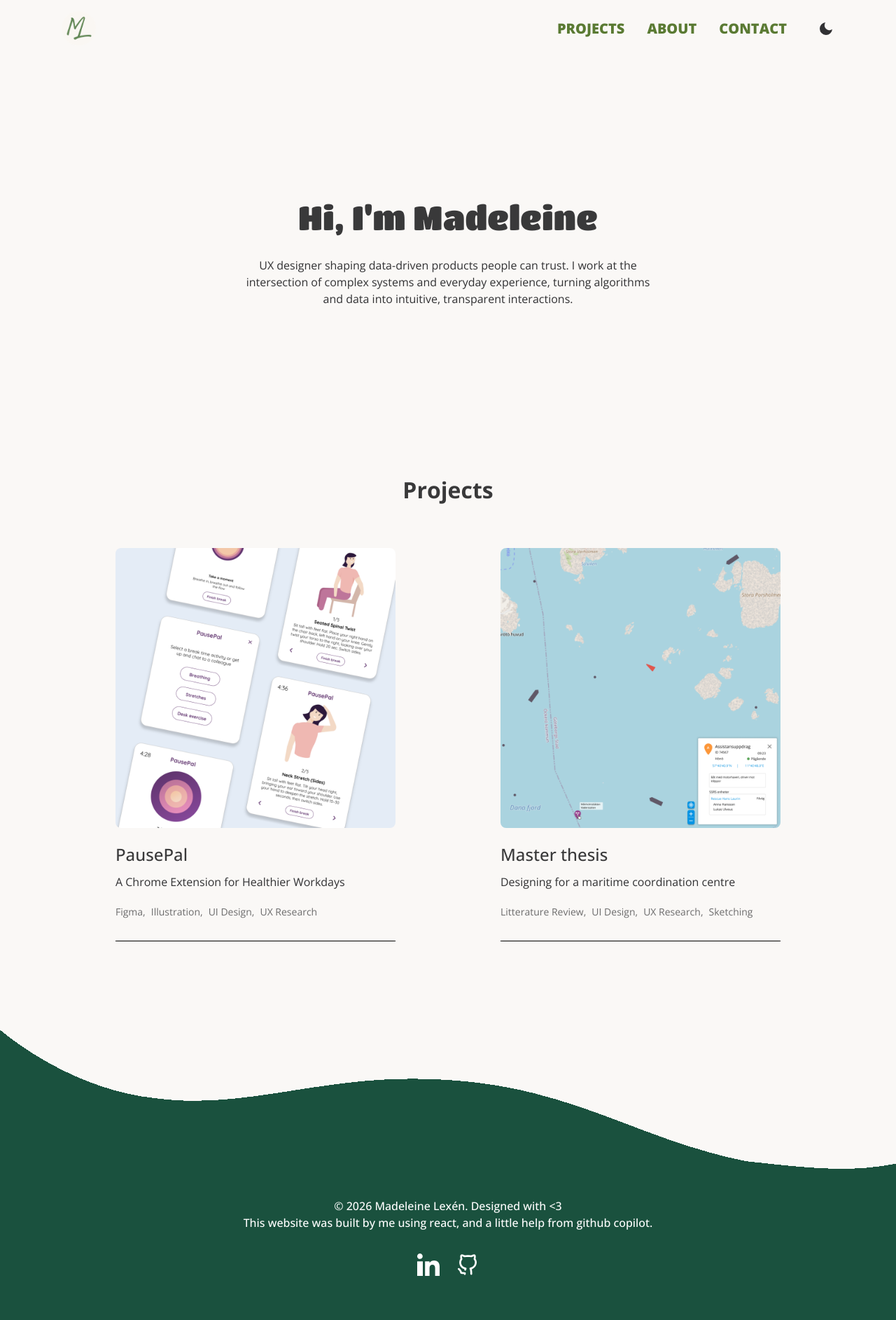
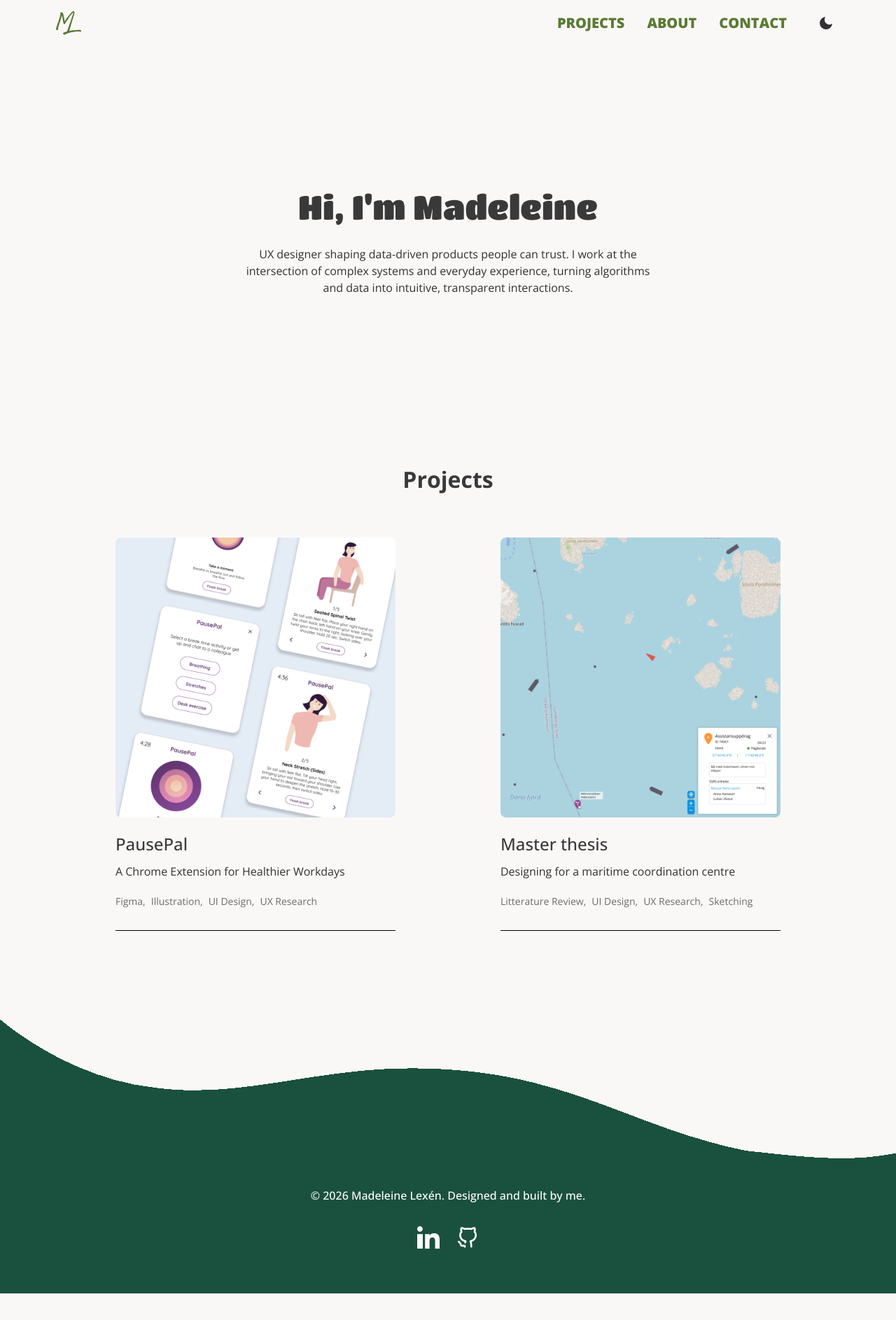
Before and after one commit to MadeleineLexen/madeleinelexen.github.io, a React (Vite) app: page / in a window 1280 px wide. Shown: the whole page at 70% size. After the commit the page ends 1848 px from the top, so only its background shows below. Built offline with nearby package versions, Linux system fonts and the light colour scheme.

Commit message:
Changed logo to an svg, pdated footer text

```diff
--- a/index.html
+++ b/index.html
@@ -3,7 +3,7 @@
   <head>
     <meta charset="UTF-8" />
     <meta name="viewport" content="width=device-width, initial-scale=1.0" />
-    <link rel="icon" type="image/png" href="/Chatgpt-logo.png" />
+  <link rel="icon" type="image/svg+xml" href="/src/assets/LOGO.svg" />
     <title>Madeleine Lexén</title>
 
     <link rel="preconnect" href="https://fonts.googleapis.com" />
--- a/src/components/Footer2.jsx
+++ b/src/components/Footer2.jsx
@@ -9,16 +9,15 @@ const UxFooter = () => {
   return (
     <footer className="ux-footer">
       <svg className="footer-wave" viewBox="0 0 8031 1519" fill="none" xmlns="http://www.w3.org/2000/svg" preserveAspectRatio="none">
-        <path d="M8031 0H0C0 0 603 532.146 1391 613.592C2182.5 721.021 2852.5 417.223 3792 441.207C5090 464.191 5628.5 962.86 6681 1177.72L6701.22 1179.93C7277.54 1243.08 7623.25 1280.95 8031 1200V0Z" fill="var(--bg-primary)"/>
-        <path d="M0 1519 L8031 1519 L8031 1200 C7623.25 1280.95 7277.54 1243.08 6701.22 1179.93 L6681 1177.72 C5628.5 962.86 5090 464.191 3792 441.207 C2852.5 417.223 2182.5 721.021 1391 613.592 C603 532.146 0 0 0 0 Z" fill="var(--bg-footer)"/>
+        <path d="M8031 0H0C0 0 603 532.146 1391 613.592C2182.5 721.021 2852.5 417.223 3792 441.207C5090 464.191 5628.5 962.86 6681 1177.72L6701.22 1179.93C7277.54 1243.08 7623.25 1280.95 8031 1200V0Z" fill="var(--bg-primary)" />
+        <path d="M0 1519 L8031 1519 L8031 1200 C7623.25 1280.95 7277.54 1243.08 6701.22 1179.93 L6681 1177.72 C5628.5 962.86 5090 464.191 3792 441.207 C2852.5 417.223 2182.5 721.021 1391 613.592 C603 532.146 0 0 0 0 Z" fill="var(--bg-footer)" />
       </svg>
 
 
 
       <div className="ux-footer-content">
-        <p>© {year} Madeleine Lexén. Designed with &lt;3</p>
-        <p> This website was built by me using react, and a little help from github copilot.</p>
-        <div className="ux-footer-social-icons">
+        <p>© {year} Madeleine Lexén. Designed and built by me.
+        </p>        <div className="ux-footer-social-icons">
           <a
             href="https://www.linkedin.com/in/madeleinelexen"
             target="_blank"
--- a/src/components/Menu.jsx
+++ b/src/components/Menu.jsx
@@ -1,7 +1,7 @@
 import "./styles/Menu.css";
 import { Navbar, Nav } from "react-bootstrap";
 import { Link } from "react-router-dom";
-import logo from "../assets/Chatgpt-logo.png";
+import Logo from "../assets/LOGO.svg?react";
 import { DarkModeToggle } from "./DarkModeToggle";
 
 
@@ -15,7 +15,7 @@ function Menu() {
         sticky="top"
       >
         <Link to="/" className="logo-link" onClick={() => window.scrollTo(0, 0)}>
-          <img className="logo" src={logo} alt="Home" />
+          <Logo className="logo" aria-label="Home" />
         </Link>
         <Navbar.Toggle aria-controls="basic-navbar-nav" />
         <Navbar.Collapse
--- a/src/components/styles/Menu.css
+++ b/src/components/styles/Menu.css
@@ -68,11 +68,13 @@
 }
 
 .logo {
-    height: 49px;
-    margin: 8px;
+    width: 36px;
+    height: auto;
+    margin: 8px 0;
     padding-left: 0;
     cursor: pointer;
     display: block;
+    color: var(--accent-green);
 }
 
 a {
```
Also changed, not shown: src/assets/LOGO.svg (added).
